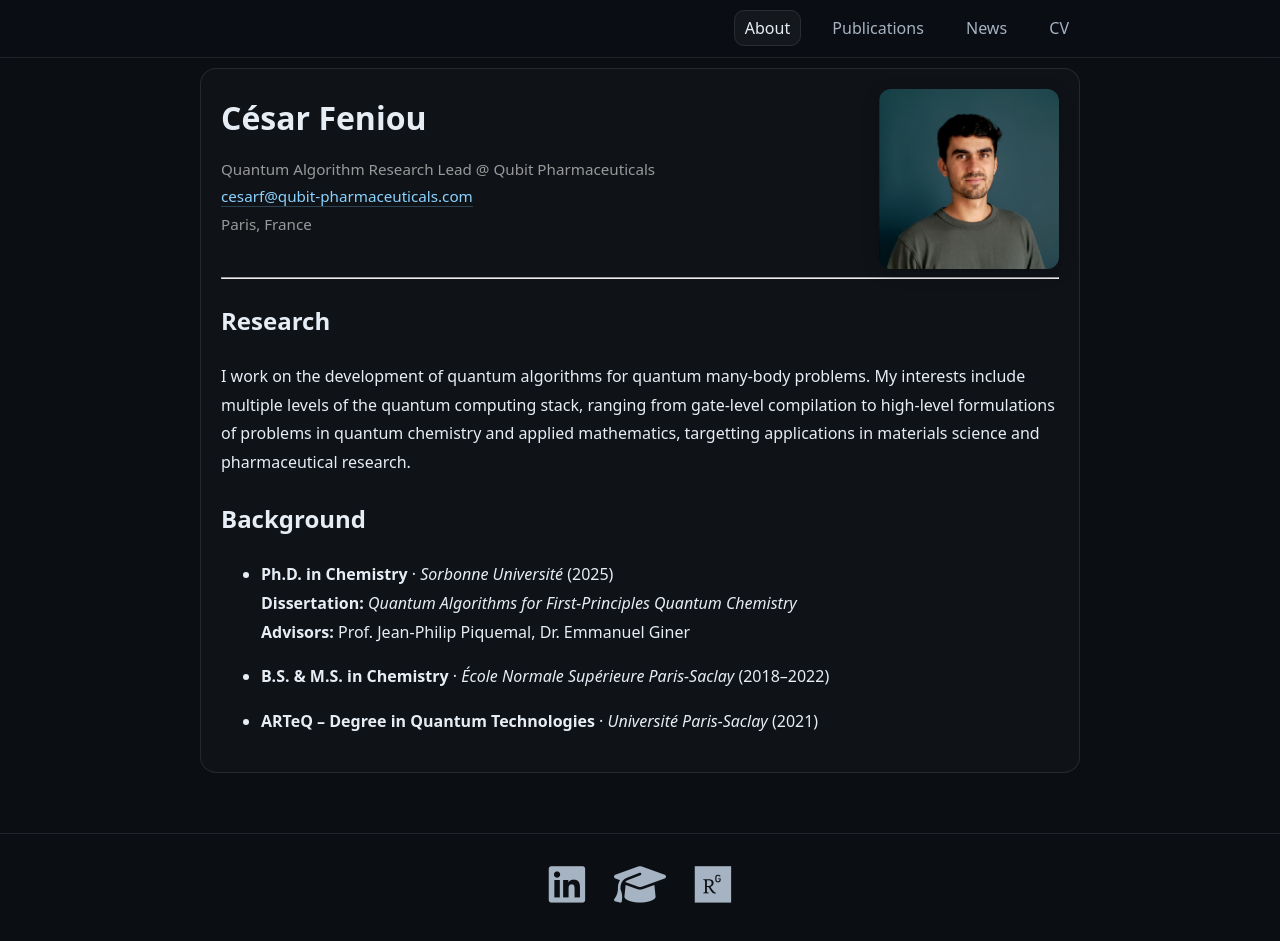
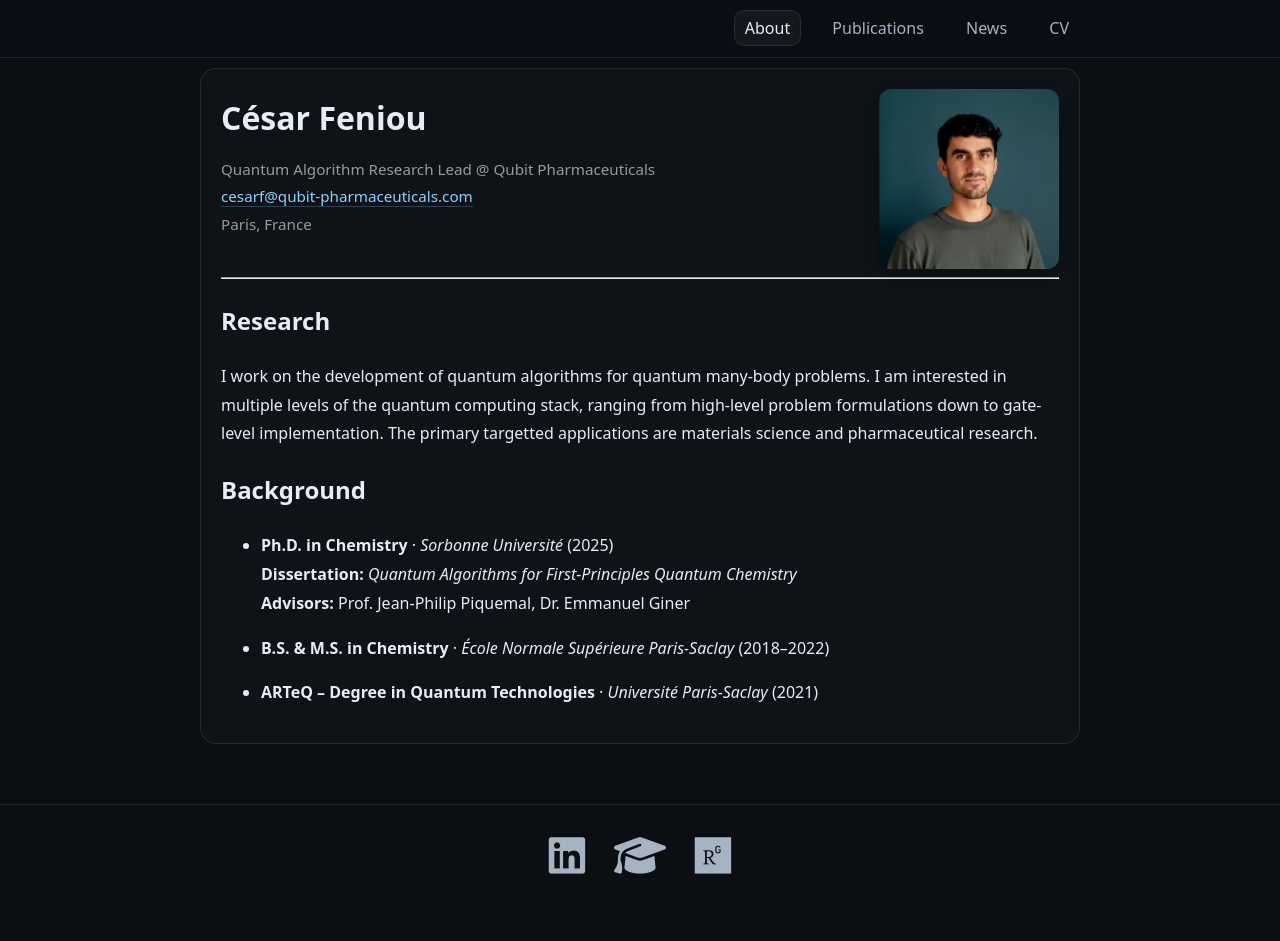
Before and after one commit to cesarfeniou/cesarfeniou.github.io, a Jekyll site: the page built from index.md, in a window 1280 px wide and 941 px high. Built offline with Jekyll 4.4.1, drawn with Linux system fonts in a browser that asks for light colours.

Commit message:
Update index.md

```diff
--- a/index.md
+++ b/index.md
@@ -29,7 +29,7 @@ title: About
 
 ## Research
 
-I work on the development of quantum algorithms for quantum many-body problems. My interests include multiple levels of the quantum computing stack, ranging from gate-level compilation to high-level formulations of problems in quantum chemistry and applied mathematics, targetting applications in materials science and pharmaceutical research.
+I work on the development of quantum algorithms for quantum many-body problems. I am interested in multiple levels of the quantum computing stack, ranging from high-level problem formulations down to gate-level implementation. The primary targetted applications are materials science and pharmaceutical research.
 
 ## Background
 
```
